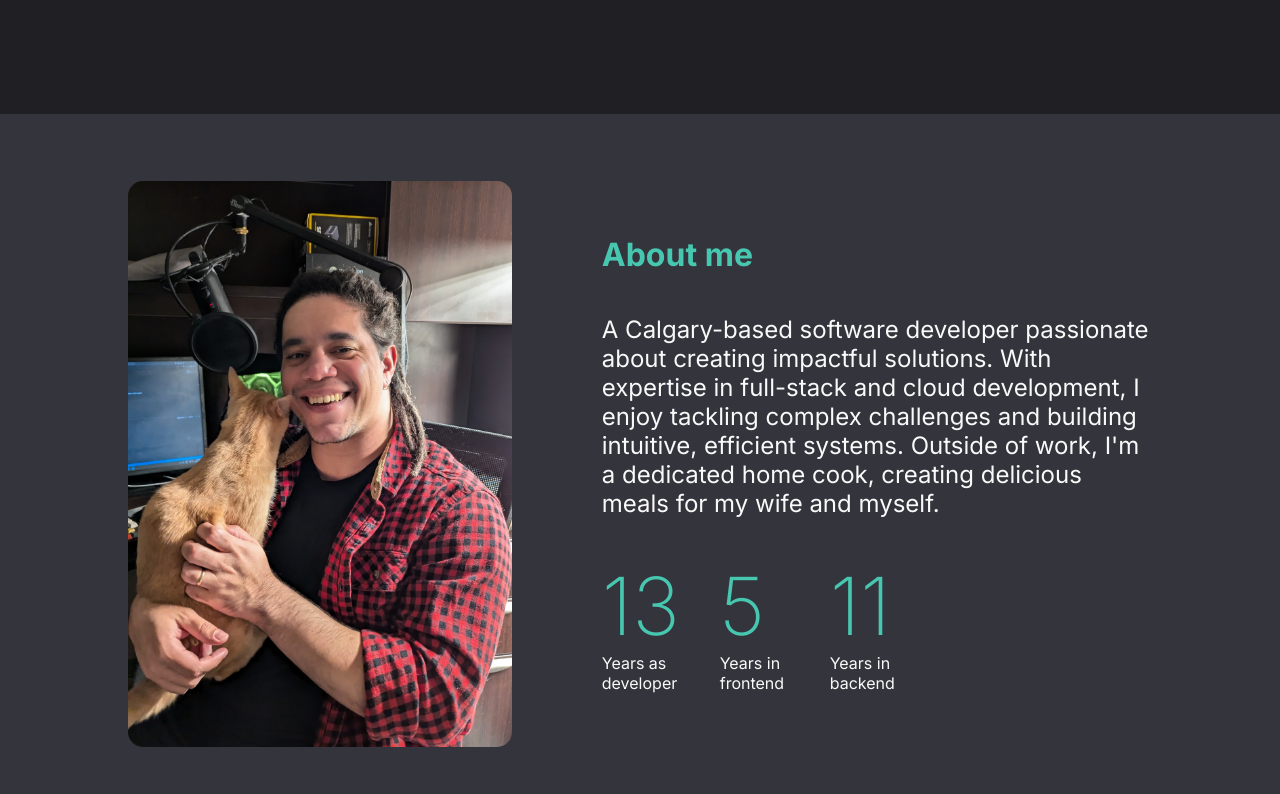
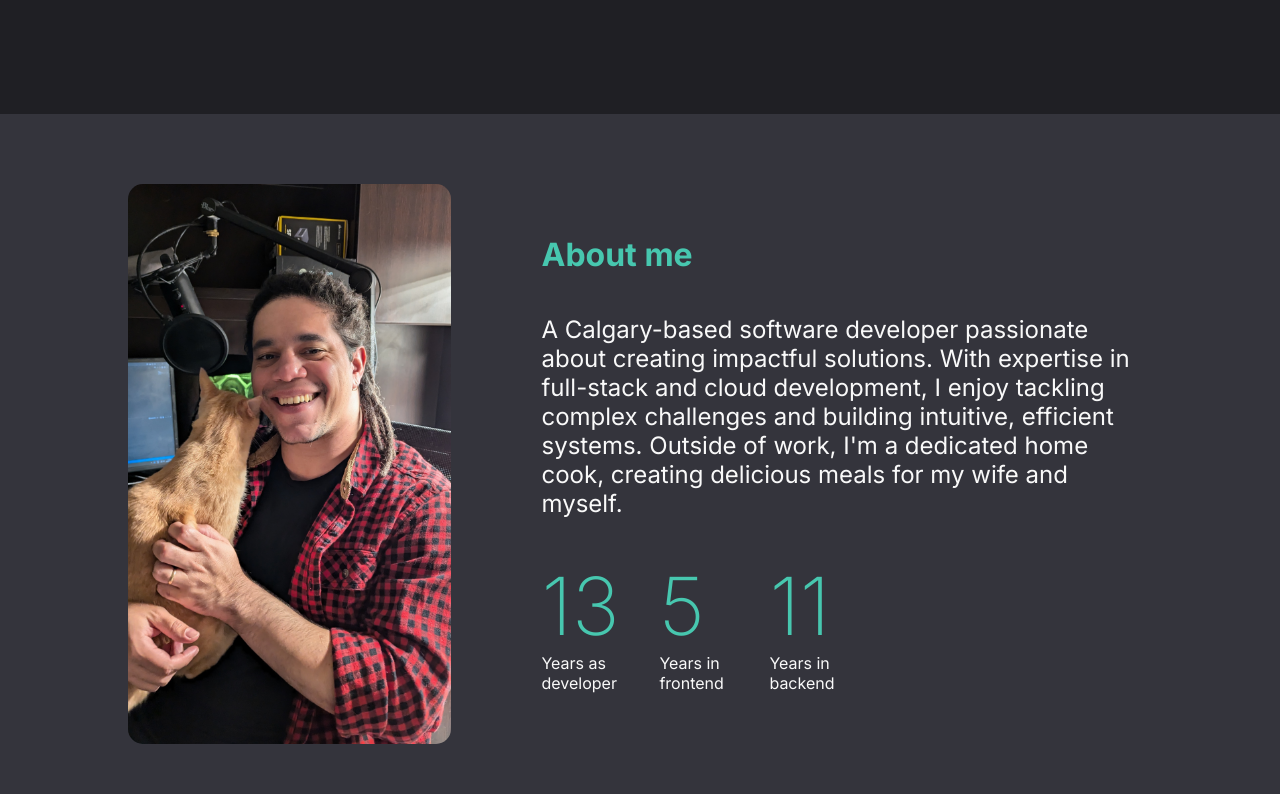
Before and after one commit to bruno7317/mural, an Angular app: page / in a window 1280 px wide. Shown: the part 1686-2480 px from the top of the page. Built offline with nearby package versions, Linux system fonts and the light colour scheme.

Commit message:
Fixes about image

```diff
--- a/src/app/components/about/about.component.css
+++ b/src/app/components/about/about.component.css
@@ -2,11 +2,12 @@
   display: flex;
   height: 700px;
   justify-content: center;
+  align-items: center;
 }
 
 .picture {
   border-radius: 15px;
-  width: 500px;
+  height: 100%;
   object-fit: cover;
   object-position: center;
   overflow: hidden;
@@ -18,6 +19,7 @@
   justify-content: space-between;
   align-items: center;
   gap: 90px;
+  height: 80%;
 }
 
 .about-content-text {
--- a/src/app/components/highlights/highlights.component.css
+++ b/src/app/components/highlights/highlights.component.css
@@ -8,6 +8,7 @@
   gap: 30px;
   width: var(--content-width);
   padding: 20px;
+  justify-content: space-between;
 }
 
 .project-card {
```
